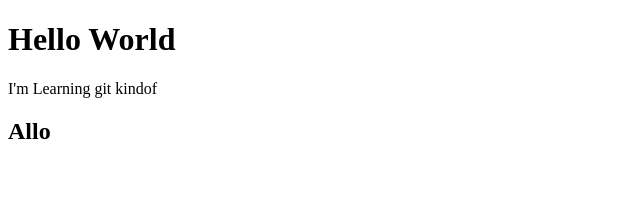
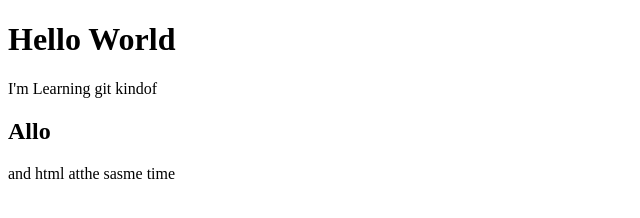
Before and after one commit to C7Knox/dw-2021-review, a plain HTML site: page index.html in a window 1280 px wide. Shown: the whole page, without its empty margins (0-640 px from the left). Drawn offline with Linux system fonts and the light colour scheme.

Commit message:
added another paragraph

```diff
--- a/index.html
+++ b/index.html
@@ -8,5 +8,6 @@
         <h1>Hello World</h1>
         <p>I'm Learning git kindof</p>
         <h2>Allo</h2>
+        <p>and html atthe sasme time</p>
     </body>
 </html>
```
